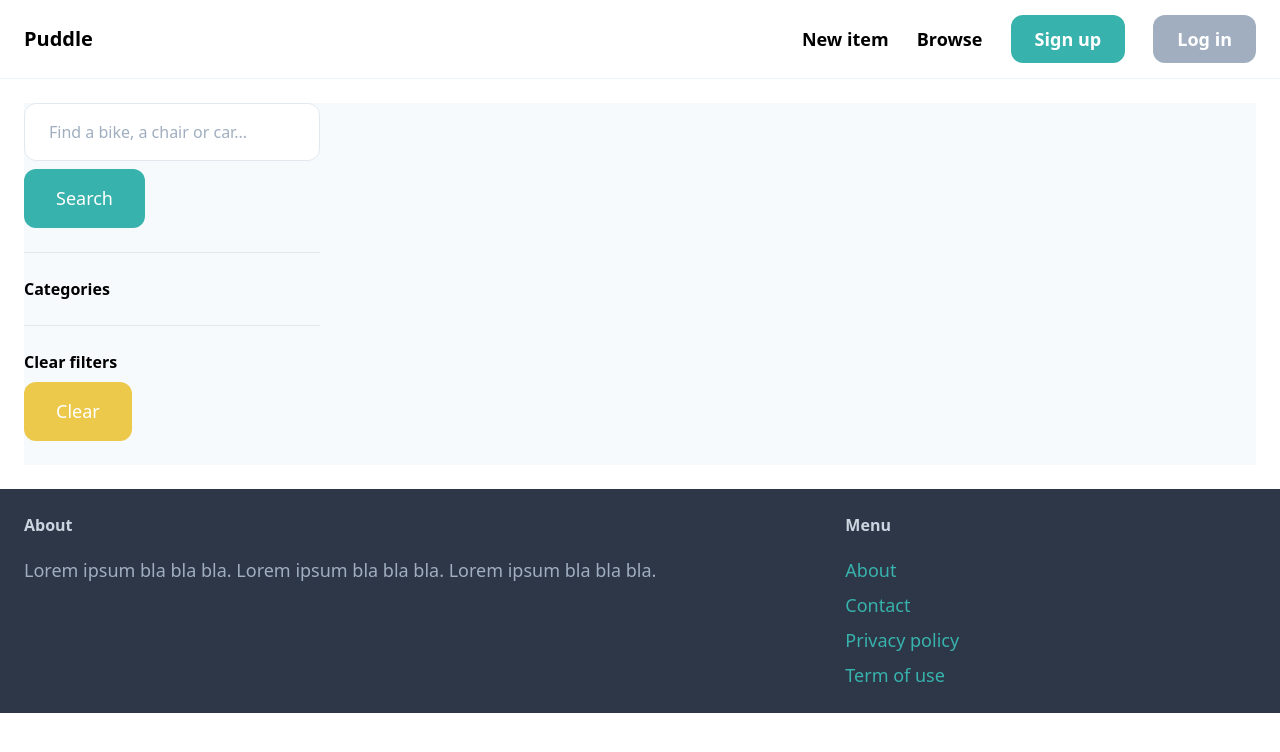
After one commit to EmmanuelAllanMJ/Marketplace, a Django app: page /item/ in a window 1280 px wide. The commit adds this page. Shown: the top 752 px of the page. Run offline with Django 4.2, Linux system fonts and the light colour scheme; data that the repository does not hold is empty; some libraries are stand-ins or nearby versions.

Commit message:
Added search functionality

```diff
--- a/puddle/core/templates/core/base.html
+++ b/puddle/core/templates/core/base.html
@@ -14,7 +14,7 @@
         <a href="/" class="text-xl font-semibold">Puddle</a>
         <div class="space-x-6">
             <a href="{% url 'item:new' %}" class="text-lg font-semibold hover:text-gray-500">New item</a>
-            <a href="/" class="text-lg font-semibold hover:text-gray-500">Browse</a>
+            <a href="{% url 'item:items' %}" class="text-lg font-semibold hover:text-gray-500">Browse</a>
                 {% if request.user.is_authenticated%}
                 <a href="/" class="px-6 py-3 text-lg font-semibold bg-teal-500 text-white rounded-xl hover:bg-teal-700">Inbox</a>
                 <a href="{% url 'dashboard:index' %}" class="px-6 py-3 text-lg font-semibold bg-gray-500 text-white rounded-xl hover:bg-gray-700">Dashboard</a>
--- /dev/null
+++ b/puddle/item/templates/item/items.html
@@ -0,0 +1,53 @@
+{% extends 'core/base.html' %}
+
+{% block title %}Items{% endblock %}
+
+{% block content %}
+    <div class="pb-6 grid grid-cols-4 gap-4 bg-gray-100">
+        <div class="col-span-1">
+            <form method="get" action="{% url 'item:items' %}">
+                <input name="query" class="w-full py-4 px-6 border rounded-xl" type="text" value="{{ query }}" placeholder="Find a bike, a chair or car...">
+
+                <button class="mt-2 py-4 px-8 text-lg bg-teal-500 text-white rounded-xl">Search</button>
+            </form>
+
+            <hr class="my-6">
+
+            <p class="font-semibold">Categories</p>
+
+            <ul>
+                {% for category in categories %}
+                    <li class="py-2 px-2 rounded-xl{% if category.id == category_id %} bg-gray-200{% endif %}">
+                        <a href="{% url 'item:items' %}?query={{ query }}&category={{ category.id }}">{{ category.name }}</a>
+                    </li>
+                {% endfor %}
+            </ul>
+
+            <hr class="my-6">
+
+            <p class="font-semibold">Clear filters</p>
+
+            <ul>
+                <li><a href="{% url 'item:items' %}" class="mt-2 py-4 px-8 inline-block bg-yellow-500 text-lg rounded-xl text-white">Clear</a>
+        </div>
+
+        <div class="col-span-3">
+            <div class="grid grid-cols-3 gap-3">
+                {% for item in items %}
+                    <div>
+                        <a href="{% url 'item:details' item.id %}">
+                            <div>
+                                <img src="{{ item.image.url }}" class="rounded-t-xl">
+                            </div>
+
+                            <div class="p-6 bg-white rounded-b-xl">
+                                <h2 class="text-2xl">{{ item.name }}</h2>
+                                <p class="text-gray-500">Price: {{ item.price }}</p>
+                            </div>
+                        </a>
+                    </div>
+                {% endfor %}
+            </div>
+        </div>
+    </div>
+{% endblock %}
--- a/puddle/item/urls.py
+++ b/puddle/item/urls.py
@@ -1,10 +1,11 @@
 from django.urls import path
 
-from .views import details, new, delete
+from .views import details, new, delete, items
 
 app_name = 'item'
 
 urlpatterns = [
+    path('', items, name='items'),
     path('<int:pk>/', details, name='details'),
     path('new/', new, name='new'),
     path('delete/<int:pk>/', delete, name='delete'),
--- a/puddle/item/views.py
+++ b/puddle/item/views.py
@@ -1,9 +1,30 @@
 from django.shortcuts import render, get_object_or_404 , redirect
-from item.models import Item
+from django.db.models import Q
+from item.models import Item, Category
 from django.contrib.auth.decorators import login_required
 from .forms import NewItemForm, EditItemForm
 
 # Create your views here.
+def items(request):
+    query = request.GET.get('query','')
+    catogory_id = request.GET.get('category', 0)
+    catogories = Category.objects.all()
+    items = Item.objects.filter(is_sold=False)
+
+    if query:
+        items = items.filter(Q(name__icontains=query) | Q(description__icontains=query) )
+
+    if catogory_id:
+        items = items.filter(category_id=catogory_id)
+
+    return render(request, 'item/items.html', {
+        'items': items,
+        'query': query,
+        'categories': catogories,
+        'category_id': int(catogory_id),
+    })
+
+
 def details(request, pk):
     item = get_object_or_404(Item, pk=pk)
     related_items = Item.objects.filter(category=item.category).exclude(pk=pk)[:4]
```
Also changed, not shown: README.md.
